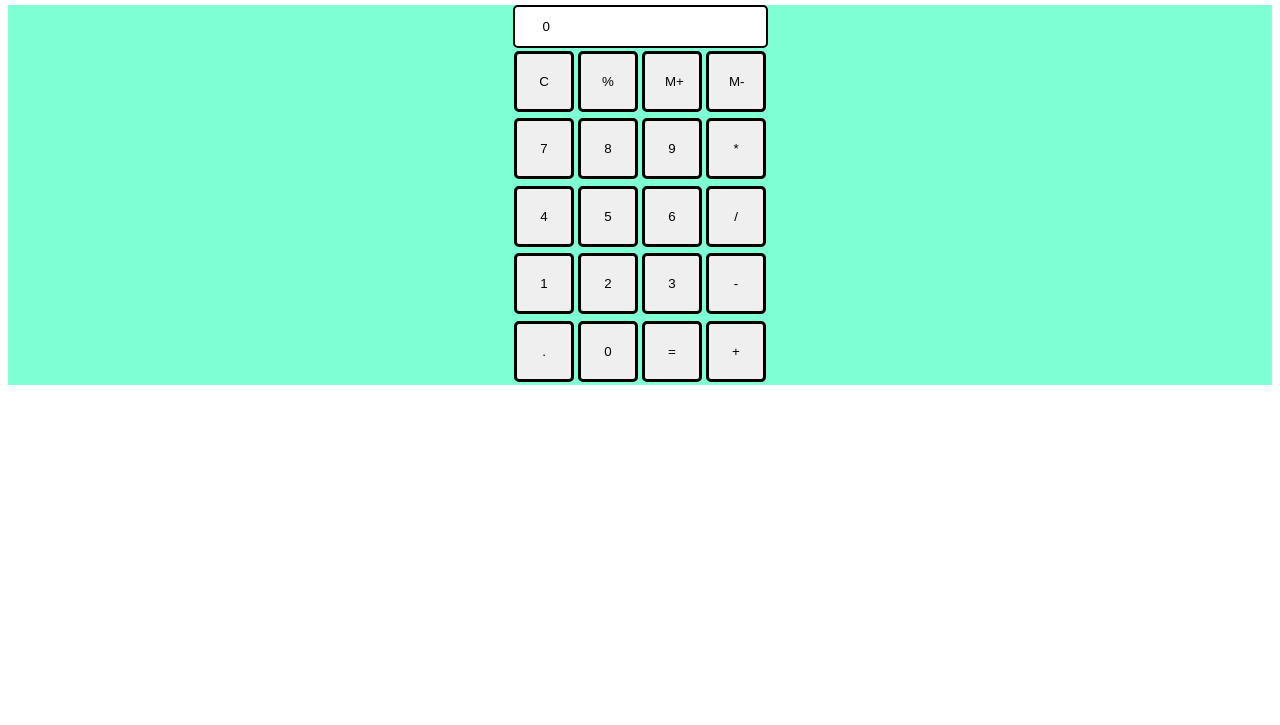
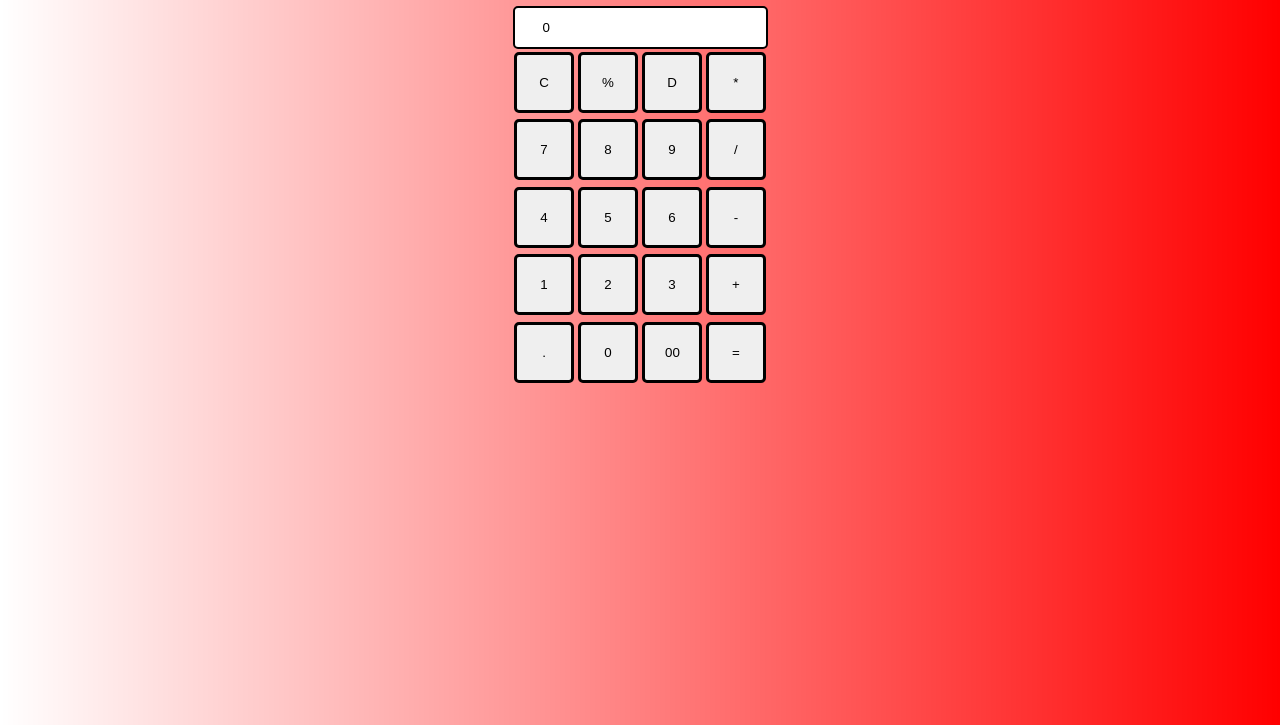
Before and after one commit to ayusu/calculator-clone-app, a plain HTML site: page index.html in a window 1280 px wide. Shown: the part 75-800 px from the top of the page. Drawn offline with Linux system fonts and the light colour scheme.

Commit message:
New button Added
Added delete button

```diff
--- a/index.html
+++ b/index.html
@@ -11,41 +11,41 @@
 </head>
 
 <body>
+    <div class="container">
+        <h1 class="text-center">Calculator</h1>
 
-    <h1 class="text-center">Calculator</h1>
-    <div class="container">
         <div class="row">
-            <input class= "input" type="text" value="0" readonly/>
+            <input class="input" type="text" value="0" readonly />
         </div>
         <div class="row">
             <button class="btn">C</button>
             <button class="btn">%</button>
-            <button class="btn">M+</button>
-            <button class="btn">M-</button>
+            <button class="btn clear">D</button>
+            <button class="btn">*</button>
         </div>
         <div class="row">
             <button class="btn">7</button>
             <button class="btn">8</button>
             <button class="btn">9</button>
-            <button class="btn">*</button>
+            <button class="btn">/</button>
         </div>
         <div class="row">
             <button class="btn">4</button>
             <button class="btn">5</button>
             <button class="btn">6</button>
-            <button class="btn">/</button>
+            <button class="btn">-</button>
         </div>
         <div class="row">
             <button class="btn">1</button>
             <button class="btn">2</button>
             <button class="btn">3</button>
-            <button class="btn">-</button>
+            <button class="btn">+</button>
         </div>
         <div class="row">
             <button class="btn">.</button>
             <button class="btn">0</button>
+            <button class="btn">00</button>
             <button class="btn">=</button>
-            <button class="btn">+</button>
         </div>
     </div>
     <script src="main.js" type="text/javascript"></script>
--- a/main.js
+++ b/main.js
@@ -11,6 +11,12 @@ Array.from(btns).forEach((btn)=>{
             string = ""
             document.querySelector('input').value = string;
         }
+        else if(e.target.innerHTML == "D"){
+            let afterDelete = string.slice(0, -1)
+            document.querySelector('input').value = afterDelete;
+            string = afterDelete
+
+        }
         else{
             console.log(e.target)
             string = string + e.target.innerHTML;
@@ -19,3 +25,12 @@ Array.from(btns).forEach((btn)=>{
     })
 
 })
+
+
+
+// function deletef(string){
+// let deletebutn = document.querySelector(".clear")
+// deletebutn.addEventListener('click', () =>{
+//     console.log(string.slice(0, -1))
+// })
+// }
--- a/style.css
+++ b/style.css
@@ -1,10 +1,15 @@
+@import url('https://fonts.googleapis.com/css2?family=Roboto&display=swap');
+
+html{
+    font-family: 'Roboto', sans-serif;
+    background-image: linear-gradient(to right, rgba(255,0,0,0), rgba(255,0,0,1));
+}
 .text-center{
     text-align: center;
 }
 
 .container{
     text-align: center;
-    background-color: aquamarine;
 }
 
 .btn{
@@ -23,3 +28,8 @@
     border: 2px solid black;
     border-radius: 5px;
 }
+
+.btn:hover,
+button:active{
+    background-color: rgba(255,255,255, 0.5);
+}
```
